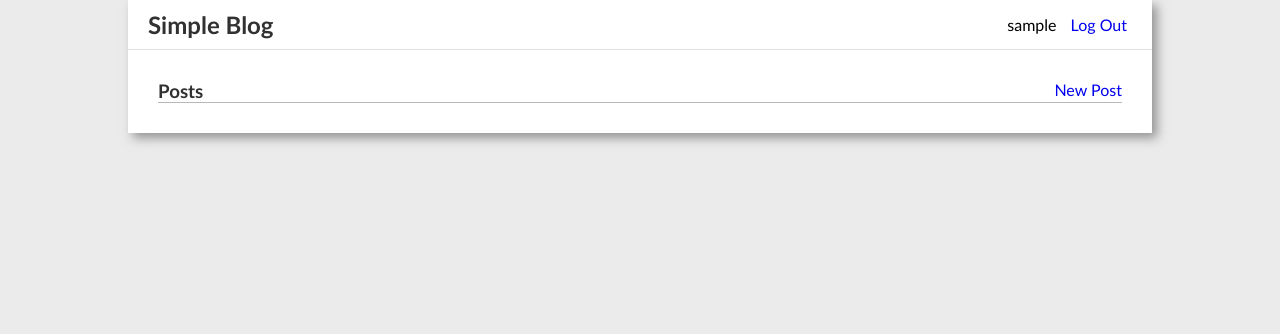
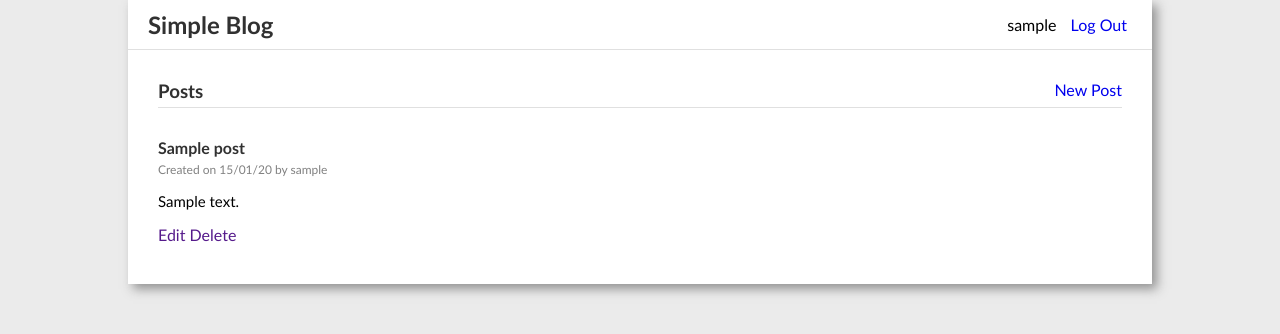
Before and after one commit to Rezuanul-Islam-Fahim/simple-blog-site, a Flask app: template website/templates/blog/index.html in a window 1280 px wide. Shown: the top 334 px of the page. Run offline with Flask 2, Linux system fonts and the light colour scheme; the visitor is signed in with stand-in values (Sample User, id 1); data comes from the database, SQL or seed files in the repository; the template is opened without the code that fills it: most values are stand-ins (such as "Sample title", 1, 10 or a date in 2020).

Commit message:
Create index blueprint and complete website homepage template file

```diff
--- a/website/static/style.css
+++ b/website/static/style.css
@@ -1,6 +1,8 @@
 body {
   background-color: #ebebeb;
   margin: 0;
+  font-family: "Trebuchet MS", "Lucida Sans Unicode", "Lucida Grande",
+    "Lucida Sans", Arial, sans-serif;
 }
 
 .wrapper {
@@ -28,7 +30,6 @@ header h2 {
   padding-left: 20px;
   margin: 0;
   color: rgb(49, 49, 49);
-    font-family: 'Trebuchet MS', 'Lucida Sans Unicode', 'Lucida Grande', 'Lucida Sans', Arial, sans-serif;
 }
 
 nav {
@@ -46,7 +47,6 @@ nav ul {
 nav ul li {
   display: inline-block;
   padding: 0 5px 0 5px;
-    font-family: 'Trebuchet MS', 'Lucida Sans Unicode', 'Lucida Grande', 'Lucida Sans', Arial, sans-serif;
 }
 
 nav ul li a {
@@ -62,16 +62,15 @@ nav ul li a {
   padding: 0 0 5px 0;
   margin: 0;
   color: rgb(49, 49, 49);
-    font-family: 'Trebuchet MS', 'Lucida Sans Unicode', 'Lucida Grande', 'Lucida Sans', Arial, sans-serif;
 }
 
 .content .sub-header {
-    border-bottom: 1px solid #b8b8b8;
+  border-bottom: 1px solid #e0e0e0;
+  padding-bottom: 5px;
 }
 
 .content .sub-header a {
   float: right;
-    font-family: 'Trebuchet MS', 'Lucida Sans Unicode', 'Lucida Grande', 'Lucida Sans', Arial, sans-serif;
   text-decoration: none;
 }
 
@@ -83,7 +82,8 @@ form {
   text-align: center;
 }
 
-form input[type="text"], form input[type="password"] {
+form input[type="text"],
+form input[type="password"] {
   width: 60%;
   margin: 0 auto 16px auto;
   padding: 8px;
@@ -117,5 +117,34 @@ form input[type="submit"]:hover {
   background-color: rgb(235, 154, 154);
   border: 1px solid rgb(189, 98, 98);
   color: white;
-    font-family: 'Trebuchet MS', 'Lucida Sans Unicode', 'Lucida Grande', 'Lucida Sans', Arial, sans-serif;
 }
+
+hr {
+  border-top: 1px solid #e0e0e0;
+  margin: 0;
+}
+
+.post {
+  padding: 10px 0 10px 0;
+}
+
+.post .post-title {
+  margin: 0 0 5px 0;
+  font-size: 16px;
+  font-weight: 600;
+  color: rgb(49, 49, 49);
+}
+
+.post .post-date {
+  color: #818181;
+  margin: 0;
+  font-size: 12px;
+}
+
+.post .post-body {
+    font-size: 15px;
+}
+
+.post .post-links a {
+    text-decoration: none;
+}
--- a/website/templates/blog/index.html
+++ b/website/templates/blog/index.html
@@ -9,3 +9,24 @@
 <a href="{{ url_for('blog.create') }}">New Post</a>
 {% endif %}
 {% endblock %}
+
+{% block content %}
+<div class="main-content">
+{% for post in posts %}
+<div class="post">
+    <p class="post-title">{{ post['title'] }}</p>
+    <p class="post-date">Created on {{ post['created'].strftime('%d/%m/%y') }} by {{ post['username'] }}</p>
+    <p class="post-body">{{ post['body'] }}</p>
+    {% if g.user['id'] == post['author_id'] %}
+    <div class="post-links">
+        <a href="">Edit</a>
+        <a href="">Delete</a>
+    </div>
+    {% endif %}
+</div>
+{% if not loop.last %}
+<hr>
+{% endif %}
+{% endfor %}
+</div>
+{% endblock %}
```
Also changed, not shown: website/blog.py (+6 -1 lines). Lines whose indentation alone changed are shown as unchanged.
